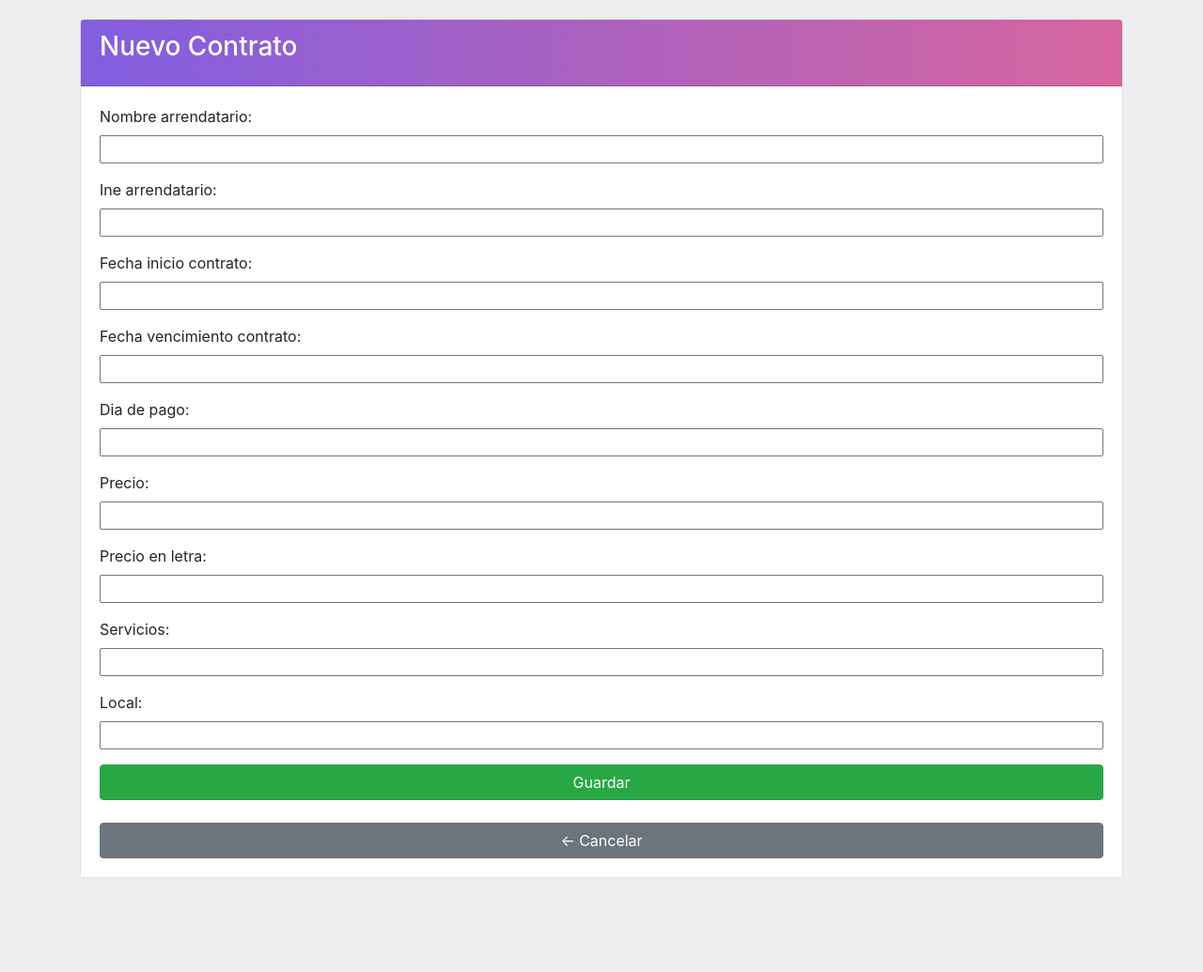
After one commit to DonPon/recibos_django, a Django app: page /contracts/add/ in a window 1280 px wide. The commit adds this page. Shown: the whole page at 94% size. Run offline with Django 4.2, Linux system fonts and the light colour scheme; some libraries are stand-ins or nearby versions.

Commit message:
added contracts features

```diff
--- a/recibos/admin.py
+++ b/recibos/admin.py
@@ -1,5 +1,6 @@
 # admin.py
 from django.contrib import admin
-from .models import Tenant
+from .models import Tenant, Contract
 
 admin.site.register(Tenant)
+admin.site.register(Contract)
--- a/recibos/forms.py
+++ b/recibos/forms.py
@@ -1,6 +1,6 @@
 # forms.py
 from django import forms
-from .models import Tenant
+from .models import Tenant, Contract
 
 class MonthForm(forms.Form):
     month = forms.CharField(label='Enter the Month', max_length=255)
@@ -9,3 +9,9 @@ class TenantForm(forms.ModelForm):
     class Meta:
         model = Tenant
         fields = ['name', 'dia', 'precio', 'precio_en_letra', 'servicios', 'local']
+
+class ContractForm(forms.ModelForm):
+    class Meta:
+        model = Contract
+        fields = ['nombre_arrendatario', 'ine_arrendatario', 'fecha_inicio_contrato',
+                  'fecha_vencimiento_contrato', 'dia_de_pago', 'precio','precio_en_letra','servicios','local']
--- a/recibos/models.py
+++ b/recibos/models.py
@@ -7,3 +7,15 @@ class Tenant(models.Model):
     precio_en_letra = models.CharField(max_length=255)
     servicios = models.CharField(max_length=255)
     local = models.CharField(max_length=255)
+
+
+class Contract(models.Model):
+    nombre_arrendatario = models.CharField(max_length=255)
+    ine_arrendatario = models.CharField(max_length=255)
+    fecha_inicio_contrato = models.CharField(max_length=255)
+    fecha_vencimiento_contrato = models.CharField(max_length=255)
+    dia_de_pago = models.CharField(max_length=255)
+    precio = models.CharField(max_length=255)
+    precio_en_letra = models.CharField(max_length=255)
+    servicios = models.CharField(max_length=255)
+    local = models.CharField(max_length=255)
--- /dev/null
+++ b/recibos/templates/contratos/add_contract.html
@@ -0,0 +1,67 @@
+<!-- add_tenant.html -->
+<!DOCTYPE html>
+<html lang="en">
+<head>
+    <meta charset="UTF-8">
+    <meta name="viewport" content="width=device-width, initial-scale=1.0">
+    <title>Nuevo Contrato</title>
+    <link rel="stylesheet" href="https://stackpath.bootstrapcdn.com/bootstrap/4.5.2/css/bootstrap.min.css">
+    <!-- Add Bootstrap CDN links here if not included in your project -->
+    <!-- For example: -->
+    <!-- <link rel="stylesheet" href="https://stackpath.bootstrapcdn.com/bootstrap/4.5.2/css/bootstrap.min.css"> -->
+    <style>
+        body {
+            background-color: #edeef0; /* Light grayish-blue background */
+        }
+        .container {
+            margin-top: 20px;
+            margin-bottom: 100px;
+        }
+        .card {
+            width: 100%;
+            margin: auto;
+        }
+        .card-header {
+            background: linear-gradient(to right, #815ee0 , #d6659e);
+            color: #fff;
+            font-size: 18px;
+        }
+        .card-body {
+            background-color: #fff; /* White card body */
+            padding: 20px;
+        }
+        .form-group {
+            margin-bottom: 15px;
+        }
+        label {
+            font-size: 16px;
+        }
+        input {
+            width: 100%;
+            font-size: 16px;
+        }
+        .btn-primary {
+            font-size: 16px;
+        }
+    </style>
+</head>
+<body>
+    <div class="container">
+        <div class="card">
+            <div class="card-header">
+                <h3 class="card-title">Nuevo Contrato</h3>
+            </div>
+            <div class="card-body">
+                <form method="post" action="{% url 'add_contract' %}">
+                    {% csrf_token %}
+                    {{ form.as_p }}
+                    <button type="submit" class="btn btn-success btn-block">Guardar</button>
+                </form>
+                <br>
+                <a href="{% url 'all_contracts' %}" class="btn btn-secondary btn-block">← Cancelar</a>
+            </div>
+        </div>
+    </div>
+
+</body>
+</html>
--- a/recibos/urls.py
+++ b/recibos/urls.py
@@ -10,4 +10,9 @@ urlpatterns = [
     path('update_success/', update_success, name='update_success'),
     path('add/', add_tenant, name='add_tenant'),
     path('<str:tenant_name>/delete/', delete_tenant, name='delete_tenant'),
+    path('contracts/all-contracts/', all_contracts, name='all_contracts'),
+    path('contracts/update/<str:tenant_name>/', all_contracts, name='update_contract'),
+    path('contracts/add/', add_contract, name='add_contract'),
+    path('contracts/<str:tenant_name>/delete/', delete_contract, name='delete_contract'),
+    path('contracts/update_success/', contracts_update_success, name='contracts_update_success'),
 ]
--- a/recibos/views.py
+++ b/recibos/views.py
@@ -1,7 +1,7 @@
 import time
 
 from django.shortcuts import render, redirect, get_object_or_404
-from .models import Tenant
+from .models import Tenant, Contract
 from .forms import *
 import datetime
 from .src.src_pdf_utils import *
@@ -98,9 +98,11 @@ def update_tenants(request, tenant_name=None):
         return render(request, 'recibos/update_tenants.html', {'tenants': tenants})
 
 
-
 def update_success(request):
     return render(request, 'recibos/update_success.html')
+
+def contracts_update_success(request):
+    return render(request, 'contratos/update_success.html')
 
 def add_tenant(request):
     if request.method == 'POST':
@@ -150,3 +152,109 @@ def delete_tenant(request, tenant_name):
         return redirect('generate_pdfs')  # Redirect to the home page or another appropriate page
 
     return render(request, 'recibos/delete_tenant.html', {'tenant': tenant})
+
+
+def all_contracts(request, tenant_name=None):
+    contracts = Contract.objects.all()
+
+    if tenant_name:
+        # Get the tenant instance
+        contract = Contract.objects.get(nombre_arrendatario=tenant_name)
+
+        if request.method == 'POST':
+            form = ContractForm(request.POST, instance=contract)
+            if form.is_valid():
+                # Save the changes
+                form.save()
+                if not ',' in contract.precio:
+                    contract.precio = "{:,.2f}".format(float(contract.precio))
+
+                elif ',' in contract.precio:
+                    precio_temp = contract.precio
+                    contract.precio = "{:,.2f}".format(float(precio_temp.replace(',','')))
+
+                contract.precio_en_letra = contract.precio_en_letra.upper()
+                contract.servicios = contract.servicios.lower()
+                if 'PESOS' in contract.precio_en_letra:
+                    contract.precio_en_letra = contract.precio_en_letra.replace('PESOS', '')
+
+                contract.save()
+
+                return redirect('contracts_update_success')  # Redirect to a success page
+        else:
+            # Transform data before rendering the form
+            # tenant.name = tenant.name.upper()
+            # tenant.precio_en_letra = tenant.precio_en_letra.upper()
+            # tenant.servicios = tenant.servicios.lower()
+            # if 'PESOS' in tenant.precio_en_letra:
+            #    tenant.precio_en_letra = tenant.precio_en_letra.replace('PESOS', '')
+
+            # if not '.00' in tenant.precio:
+            #     tenant.precio = f'{tenant.precio}.00'
+
+            # tenant.save()
+
+            form = ContractForm(instance=contract)
+
+        return render(request, 'contratos/update_contract.html', {'form': form, 'editing_tenant': contract})
+    else:
+        # Display the list of tenants
+
+        return render(request,'contratos/all_contracts.html', {'contracts': contracts})
+
+
+def add_contract(request):
+    if request.method == 'POST':
+        form = ContractForm(request.POST)
+
+        if form.is_valid():
+            # Transform data before saving
+            nombre_arrendatario = form.cleaned_data['nombre_arrendatario'].upper()
+            ine_arrendatario = form.cleaned_data['ine_arrendatario'].upper()
+            precio_en_letra = form.cleaned_data['precio_en_letra'].upper()
+            servicios = form.cleaned_data['servicios'].lower()
+            local = form.cleaned_data['local']
+            dia_de_pago = form.cleaned_data['dia_de_pago']
+            fecha_inicio_contrato = form.cleaned_data['fecha_inicio_contrato']
+            fecha_vencimiento_contrato = form.cleaned_data['fecha_vencimiento_contrato']
+            precio = form.cleaned_data['precio']
+
+
+            if 'PESOS' in precio_en_letra:
+                precio_en_letra = precio_en_letra.replace('PESOS', '')
+
+
+            precio = "{:,.2f}".format(float(precio.replace(',','')))
+
+
+            # Create a new instance of your model and set the fields
+            new_contract = Contract(
+                nombre_arrendatario=nombre_arrendatario,
+                ine_arrendatario=ine_arrendatario,
+                precio_en_letra=precio_en_letra,
+                servicios=servicios,
+                dia_de_pago=dia_de_pago,
+                precio=precio,
+                fecha_inicio_contrato=fecha_inicio_contrato,
+                fecha_vencimiento_contrato=fecha_vencimiento_contrato,
+                local=local
+                # Add other fields as needed
+            )
+
+            # Save the new instance
+            new_contract.save()
+            return redirect('all_contracts')  # Redirect to the same page after adding a tenant
+    else:
+        form = ContractForm()
+
+    return render(request, 'contratos/add_contract.html', {'form': form})
+
+
+def delete_contract(request, tenant_name):
+    contract = get_object_or_404(Contract, nombre_arrendatario=tenant_name)
+
+    if request.method == 'POST':
+        contract.delete()
+        return redirect('generate_pdfs')  # Redirect to the home page or another appropriate page
+
+    return render(request, 'contratos/delete_contract.html', {'tenant': contract})
```
Also changed, not shown: recibos/templates/contratos/all_contracts.html (added, +116 -0 lines), recibos/templates/contratos/base.html (added, +65 -0 lines), recibos/templates/contratos/delete_contract.html (added, +51 -0 lines), recibos/templates/contratos/update_contract.html (added, +108 -0 lines), recibos/templates/contratos/update_success.html (added, +29 -0 lines), recibos/templates/recibos/generate_pdfs.html (+17 -7 lines), recibos/templates/recibos/update_tenants.html (+7 -0 lines), recibos/migrations/0002_contract.py (added).
